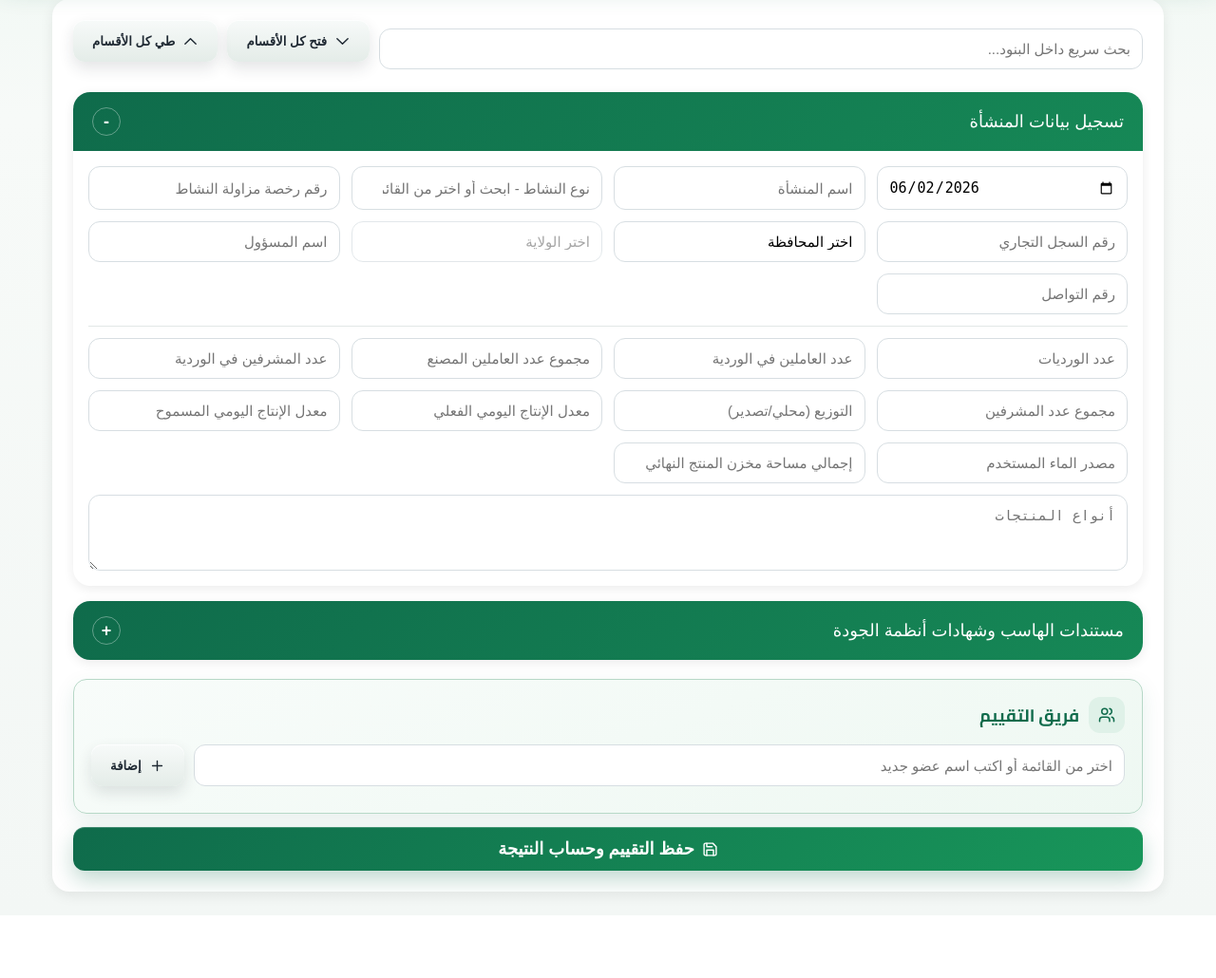
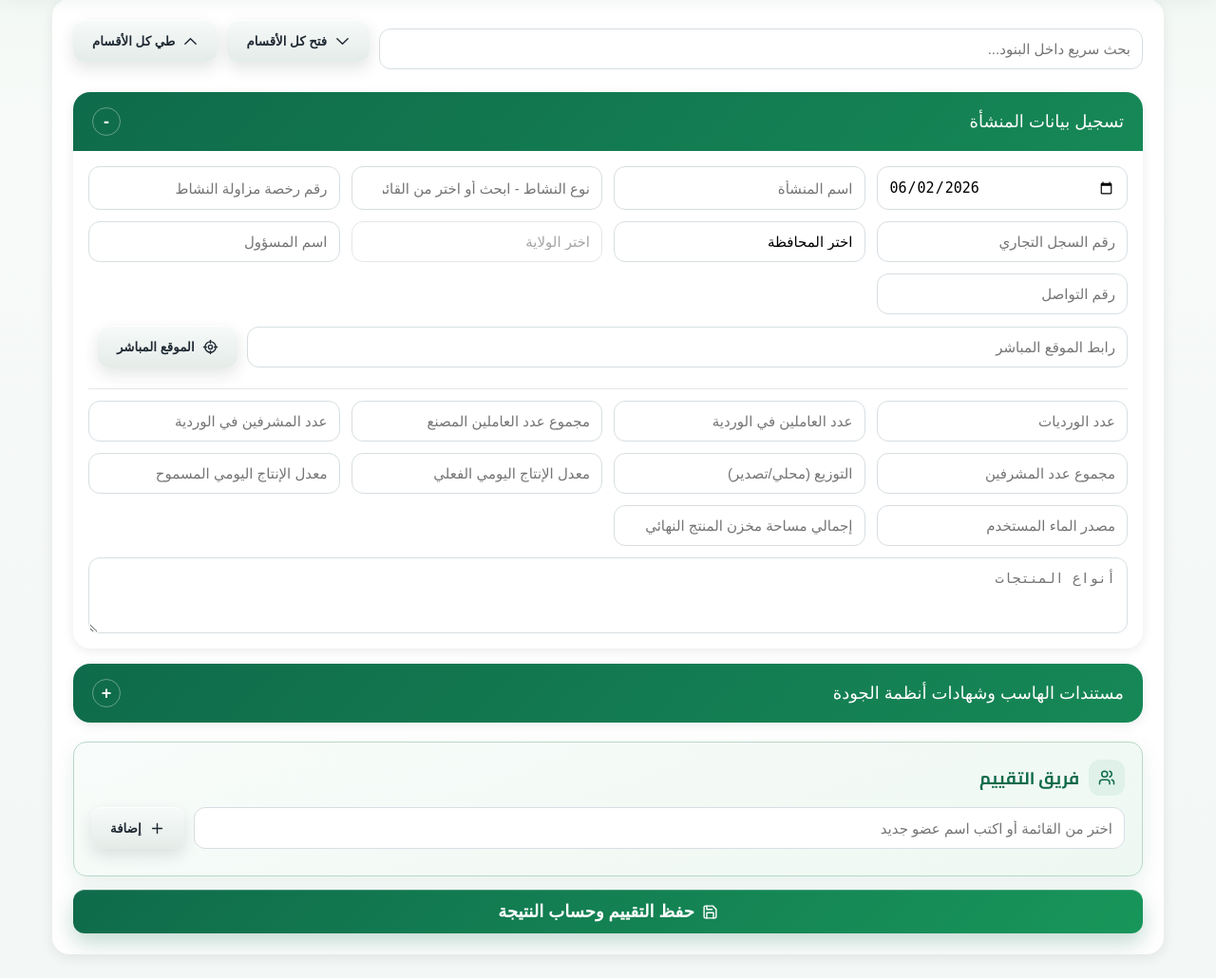
Before and after one commit to majidalaamri85-cmd/fs, a Django app: page /new/ in a window 1280 px wide. Shown: the part 139-1169 px from the top of the page at 95% size. Before the commit the page ends 1093 px from the top, so only its background shows below. Run offline with Django 5.2, Linux system fonts and the light colour scheme; data comes from the database, SQL or seed files in the repository; data that the repository does not hold is empty.

Commit message:
Add live facility location capture

```diff
--- a/inspections/admin.py
+++ b/inspections/admin.py
@@ -38,7 +38,7 @@ class ResponseInline(admin.TabularInline):
 @admin.register(Evaluation)
 class EvaluationAdmin(admin.ModelAdmin):
     list_display = ('facility_name', 'visit_date', 'score', 'classification', 'is_draft')
-    search_fields = ('facility_name', 'license_number', 'cr_number')
+    search_fields = ('facility_name', 'license_number', 'cr_number', 'location_url')
     list_filter = ('classification', 'is_draft', 'governorate')
     inlines = [ResponseInline]
 
--- a/inspections/models.py
+++ b/inspections/models.py
@@ -62,6 +62,9 @@ class Evaluation(models.Model):
     cr_number = models.CharField(max_length=100, blank=True, verbose_name='رقم السجل التجاري')
     governorate = models.ForeignKey(Governorate, on_delete=models.SET_NULL, null=True, blank=True, verbose_name='المحافظة')
     wilayat = models.ForeignKey(Wilayat, on_delete=models.SET_NULL, null=True, blank=True, verbose_name='الولاية')
+    location_latitude = models.DecimalField(max_digits=10, decimal_places=7, null=True, blank=True, verbose_name='خط العرض')
+    location_longitude = models.DecimalField(max_digits=10, decimal_places=7, null=True, blank=True, verbose_name='خط الطول')
+    location_url = models.URLField(max_length=500, blank=True, verbose_name='رابط الموقع المباشر')
     contact_name = models.CharField(max_length=255, blank=True, verbose_name='اسم المسؤول')
     contact_phone = models.CharField(max_length=50, blank=True, verbose_name='رقم التواصل')
     visit_date = models.DateField(verbose_name='تاريخ الزيارة')
--- a/inspections/static/inspections/style.css
+++ b/inspections/static/inspections/style.css
@@ -360,6 +360,20 @@ select{
 }
 .wide-field{
     grid-column:1/-1;
+}
+.location-capture{
+    display:grid;
+    grid-template-columns:minmax(220px,1fr) auto auto;
+    gap:10px;
+    align-items:center;
+}
+.location-capture small{
+    grid-column:1/-1;
+    color:#49645a;
+    font-weight:bold;
+}
+.hidden-link{
+    display:none !important;
 }
 .score-live-panel{
     position:sticky;
@@ -1034,6 +1048,9 @@ textarea{min-height:80px}
         grid-template-columns:1fr;
         gap:8px;
     }
+    .location-capture{
+        grid-template-columns:1fr;
+    }
     #items-search{
         font-size:14px;
     }
--- a/inspections/templates/inspections/evaluation_form.html
+++ b/inspections/templates/inspections/evaluation_form.html
@@ -64,6 +64,20 @@
 
             <input type="text" name="contact_name" placeholder="اسم المسؤول" value="{{ evaluation.contact_name|default:'' }}">
             <input type="text" name="contact_phone" placeholder="رقم التواصل" value="{{ evaluation.contact_phone|default:'' }}">
+            <div class="location-capture wide-field">
+                <input type="hidden" id="location-latitude" name="location_latitude" value="{{ evaluation.location_latitude|default:'' }}">
+                <input type="hidden" id="location-longitude" name="location_longitude" value="{{ evaluation.location_longitude|default:'' }}">
+                <input type="url" id="location-url" name="location_url" placeholder="رابط الموقع المباشر" value="{{ evaluation.location_url|default:'' }}" readonly>
+                <button type="button" class="btn" id="capture-location">
+                    <svg class="icon" viewBox="0 0 24 24" aria-hidden="true"><path d="M12 2v4"/><path d="M12 18v4"/><path d="M2 12h4"/><path d="M18 12h4"/><circle cx="12" cy="12" r="3"/><circle cx="12" cy="12" r="8"/></svg>
+                    الموقع المباشر
+                </button>
+                <a class="btn location-open {% if not evaluation.location_url %}hidden-link{% endif %}" id="open-location" href="{{ evaluation.location_url|default:'#' }}" target="_blank" rel="noopener">
+                    <svg class="icon" viewBox="0 0 24 24" aria-hidden="true"><path d="M14 3h7v7"/><path d="M10 14L21 3"/><path d="M21 14v5a2 2 0 0 1-2 2H5a2 2 0 0 1-2-2V5a2 2 0 0 1 2-2h5"/></svg>
+                    فتح
+                </a>
+                <small id="location-status"></small>
+            </div>
         </div>
 
         <div class="grid extra-info-grid">
@@ -523,6 +537,62 @@ if (teamInput) {
     });
 }
 
+const captureLocationButton = document.getElementById("capture-location");
+const locationLatitude = document.getElementById("location-latitude");
+const locationLongitude = document.getElementById("location-longitude");
+const locationUrl = document.getElementById("location-url");
+const openLocationLink = document.getElementById("open-location");
+const locationStatus = document.getElementById("location-status");
+
+function setLocationStatus(message) {
+    if (locationStatus) {
+        locationStatus.textContent = message;
+    }
+}
+
+function updateLocationFields(latitude, longitude) {
+    const lat = Number(latitude).toFixed(7);
+    const lng = Number(longitude).toFixed(7);
+    const url = `https://www.google.com/maps?q=${lat},${lng}`;
+
+    if (locationLatitude) locationLatitude.value = lat;
+    if (locationLongitude) locationLongitude.value = lng;
+    if (locationUrl) locationUrl.value = url;
+    if (openLocationLink) {
+        openLocationLink.href = url;
+        openLocationLink.classList.remove("hidden-link");
+    }
+    setLocationStatus("تم التقاط الموقع");
+}
+
+if (captureLocationButton) {
+    captureLocationButton.addEventListener("click", () => {
+        if (!navigator.geolocation) {
+            setLocationStatus("المتصفح لا يدعم تحديد الموقع");
+            return;
+        }
+
+        captureLocationButton.disabled = true;
+        setLocationStatus("جاري التقاط الموقع...");
+
+        navigator.geolocation.getCurrentPosition(
+            position => {
+                updateLocationFields(position.coords.latitude, position.coords.longitude);
+                captureLocationButton.disabled = false;
+            },
+            () => {
+                setLocationStatus("تعذر التقاط الموقع");
+                captureLocationButton.disabled = false;
+            },
+            {
+                enableHighAccuracy: true,
+                timeout: 15000,
+                maximumAge: 0,
+            }
+        );
+    });
+}
+
 // Handle governorate and wilayat dropdown
 const governorateSelect = document.getElementById('governorate-select');
 const wilayatSelect = document.getElementById('wilayat-select');
--- a/inspections/views.py
+++ b/inspections/views.py
@@ -136,6 +136,11 @@ def parse_float(value):
         return float(value)
     except (TypeError, ValueError):
         return None
+
+
+def parse_coordinate(value):
+    parsed = parse_float(value)
+    return round(parsed, 7) if parsed is not None else None
 
 
 def apply_evaluation_filters(queryset, filters):
@@ -398,6 +403,7 @@ def save_evaluation_from_request(request, evaluation=None):
         'permitted_daily_production_rate',
         'water_source',
         'final_product_storage_area',
+        'location_url',
         'haccp_manual',
         'iso_22000_certificate',
         'haccp_certificate',
@@ -417,6 +423,8 @@ def save_evaluation_from_request(request, evaluation=None):
             cr_number=request.POST.get('cr_number', ''),
             governorate=governorate,
             wilayat=wilayat,
+            location_latitude=parse_coordinate(request.POST.get('location_latitude')),
+            location_longitude=parse_coordinate(request.POST.get('location_longitude')),
             contact_name=request.POST.get('contact_name', ''),
             contact_phone=request.POST.get('contact_phone', ''),
             visit_date=request.POST.get('visit_date'),
@@ -432,6 +440,8 @@ def save_evaluation_from_request(request, evaluation=None):
         evaluation.cr_number = request.POST.get('cr_number', '')
         evaluation.governorate = governorate
         evaluation.wilayat = wilayat
+        evaluation.location_latitude = parse_coordinate(request.POST.get('location_latitude'))
+        evaluation.location_longitude = parse_coordinate(request.POST.get('location_longitude'))
         evaluation.contact_name = request.POST.get('contact_name', '')
         evaluation.contact_phone = request.POST.get('contact_phone', '')
         evaluation.visit_date = request.POST.get('visit_date')
@@ -712,6 +722,7 @@ def export_word(request, pk):
         ('رقم السجل التجاري', evaluation.cr_number),
         ('المحافظة', evaluation.governorate.name if evaluation.governorate else ''),
         ('الولاية', evaluation.wilayat.name if evaluation.wilayat else ''),
+        ('الموقع المباشر', evaluation.location_url),
         ('تاريخ الزيارة', str(evaluation.visit_date)),
         ('عدد الورديات', evaluation.shift_count),
         ('عدد العاملين في الوردية', evaluation.workers_per_shift),
```
Also changed, not shown: inspections/templates/inspections/report_detail.html (+7 -0 lines), inspections/migrations/0014_evaluation_location_latitude_and_more.py (added).
